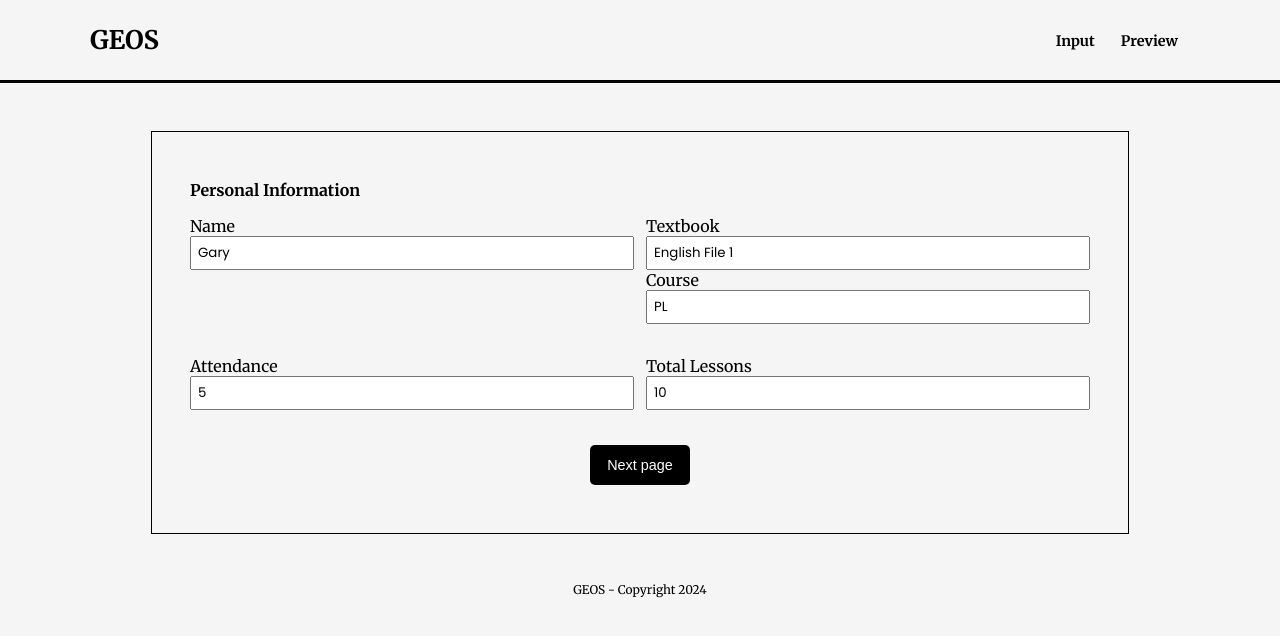
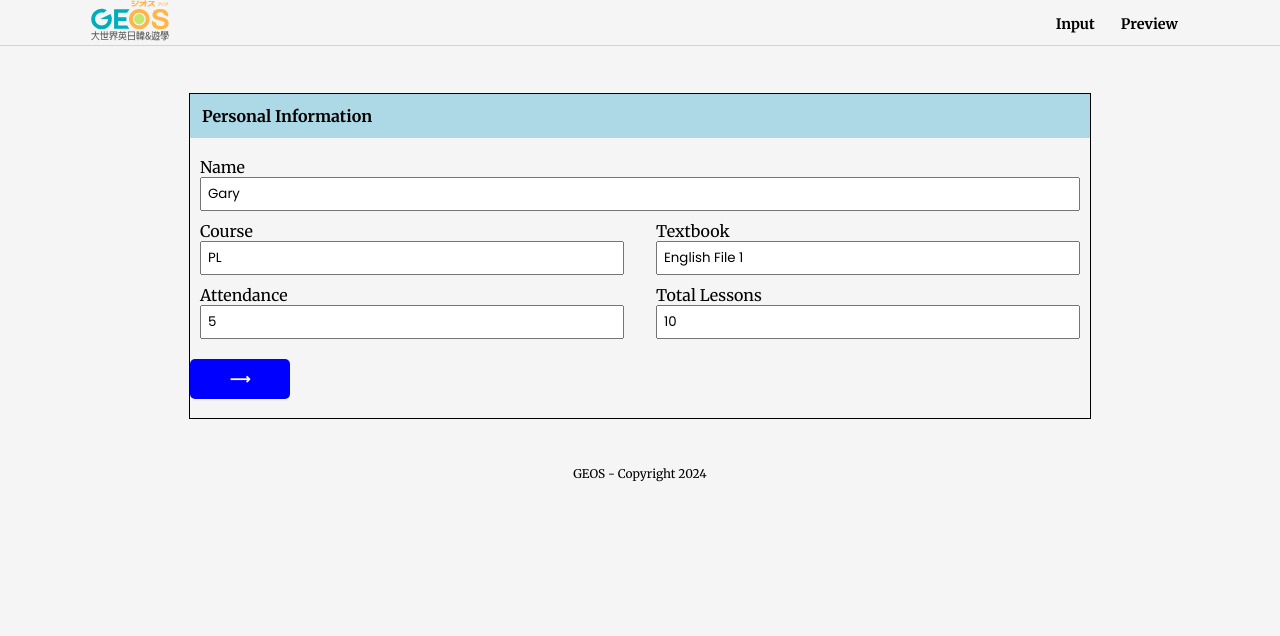
Before and after one commit to xsymmetry9/geos, a React app: page / in a window 1280 px wide. Shown: the top 636 px of the page. Built offline with nearby package versions, Linux system fonts and the light colour scheme.

Commit message:
Added styling in form

```diff
--- a/src/components/Comment.jsx
+++ b/src/components/Comment.jsx
@@ -4,7 +4,7 @@ const InputComment = ({props, handleData}) =>{
 
     return(
         <>
-            <h3>Comments</h3>
+            <h2 className='form-title'>Comments</h2>
             <div className='input-container'>
                 <textarea
                     name="comment"
--- a/src/components/PersonalInformation.jsx
+++ b/src/components/PersonalInformation.jsx
@@ -3,9 +3,9 @@ import React from 'react';
 const PersonalInformation = ({props, handleData}) =>{
     return(
         <>
-                <h2>Personal Information</h2>
+                <h2 className='form-title'>Personal Information</h2>
                 <div className='d-grid'>
-                    <div className="row">
+                    <div className='row'>
                         <div className='input-container'>
                             <label><span>Name</span>
                                 <input
@@ -19,6 +19,20 @@ const PersonalInformation = ({props, handleData}) =>{
                                 </input>
                             </label>
                         </div>
+                    </div>
+
+                    <div className="row double-columns">
+                        <div className='input-container'>
+                            <label><span>Course</span>
+                                <input
+                                    id="course"
+                                    name="course"
+                                    type="text"
+                                    className='form-input'
+                                    value={props.course}
+                                    onChange={handleData}>
+                                </input></label>
+                        </div>
                         <div className="input-container">
                             <label><span>Textbook</span>
                                 <input
@@ -29,18 +43,10 @@ const PersonalInformation = ({props, handleData}) =>{
                                     value={props.textbook}
                                     onChange={handleData}>
                                 </input></label>
-                            <label><span>Course</span>
-                                <input
-                                    id="course"
-                                    name="course"
-                                    type="text"
-                                    className='form-input'
-                                    value={props.course}
-                                    onChange={handleData}>
-                                </input></label>
+
                         </div>
                     </div>
-                    <div className='row'>
+                    <div className='row double-columns'>
                             <div className='input-container'>
                                     <label><span>Attendance</span>
                                     <input
--- a/src/components/StudentLevel.jsx
+++ b/src/components/StudentLevel.jsx
@@ -42,14 +42,26 @@ const StudentLevel = ({props, handle}) =>{
             </>
         )
     }
+    //Tab menu (future function with a dropdown)
+    const Tabs = () =>{
+        const arr = ["vocabulary", "grammar", "pronunciation", "listening", "conversation"];
+        return(
+            <div className='tab-level'>
+                <div className='tab-container'>
+                    {arr.map((item) => <span>{item}</span>)}
+                    <button className='dropdown-menu'></button>
+                </div>
+            </div>
+
+        )
+    }
 
     const Plot = (item) =>{
         console.log(item);
         const arr = ["initial", "final", "target"];
         return(
             <>
-                <h4 className='text-center'>{item.name}</h4>
-
+                <h2 className='level-title text-center'>{item.name}</h2>
                 <div className='range-input-container'>
                     {arr.map((categoryItem, index) => {
                         return(
@@ -75,16 +87,13 @@ const StudentLevel = ({props, handle}) =>{
         return(
             <>
                 <div className="content-container">
-                    <h3>Student Level</h3>
+                    <h2 className='form-title'>Student Level</h2>
                     {/* <PlotAll {...props}/> */}
                     <PlotOne {...props}/>
                     <div className='level-description-container'>
-                        <div className="level-description-box">
-                            <p>
-                                Has sufficient vocabulary to conduct routine, everyday transaction involving familiar situations and topics.
-                            </p>
-                        </div>
-
+                        <p className='level-text'>
+                            Has sufficient vocabulary to conduct routine, everyday transaction involving familiar situations and topics.
+                        </p>
                     </div>
                     <div className='form-nav-buttons-group'>
                         <button className="levels" onClick={prevTab}>Prev</button>
--- a/src/index.html
+++ b/src/index.html
@@ -10,7 +10,7 @@
     <link rel="preconnect" href="https://fonts.googleapis.com">
     <link rel="preconnect" href="https://fonts.gstatic.com" crossorigin>
     <link href="https://fonts.googleapis.com/css2?family=Merriweather:ital,wght@0,300;0,400;0,700;0,900;1,300;1,400;1,700;1,900&family=Poppins:ital,wght@0,100;0,200;0,300;0,400;0,500;0,600;0,700;0,800;0,900;1,100;1,200;1,300;1,400;1,500;1,600;1,700;1,800;1,900&display=swap" rel="stylesheet">
-    <title>Teacher's Playground</title>
+    <title>Student Progress Report</title>
 </head>
 <body>
     <div id="app"></div>
--- a/src/pages/Form.jsx
+++ b/src/pages/Form.jsx
@@ -36,8 +36,10 @@ const Form = ({data, handleData, handleLevels, handleSubmit}) =>{
 
                 {/* Navigation goes here */}
                 <div className='form-nav-buttons-group'>
-                    <button className={`${page === 0 ? "hidden" : "block"}`} onClick ={prevPage}>Previous</button>
-                    <button onClick={nextPage}>{page < arr.length - 1 ? "Next page" : "Submit"}</button>
+                    <button className={`${page === 0 ? "hidden" : "block"}`} onClick ={prevPage}>&#10229;</button>
+                    <button onClick={nextPage}>
+                        {page < arr.length - 1 ? <span>&#10230;</span>: <span>Preview</span> }
+                    </button>
                 </div>
 
             </div>
--- a/src/pages/Header.jsx
+++ b/src/pages/Header.jsx
@@ -1,4 +1,5 @@
 import "../styles/header.scss";
+import logo from "../images/logo.svg";
 import React from 'react';
 
 const Header = ({navControl}) =>{
@@ -6,7 +7,9 @@ const Header = ({navControl}) =>{
     return(
         <header>
             <div className='header-container'>
-                <div className="header-title">GEOS</div>
+                <div className="header-image">
+                    <a href="https://online.geos.com.tw/zh-TW/home/home" target="_blank"><img className="imgLogo" src={logo} alt="logo"/></a>
+                </div>
                 <ul className='navigation-container'>
                     <li onClick={navControl} className='navigation-lists' id="input"><a>Input</a></li>
                     <li onClick={navControl} className='navigation-lists' id="preview"><a>Preview</a></li>
--- a/src/styles/header.scss
+++ b/src/styles/header.scss
@@ -2,8 +2,7 @@
 
 header{
     color: base.$font-color-dark;
-    background-color: base.$primary-color;
-    border-bottom: 3px solid base.$primary-color-dark;
+    border-bottom: 1px solid lightgray;
 
     .header-container{
         max-width: 1100px;
@@ -12,8 +11,6 @@ header{
         justify-content: space-between;
         align-items: center;
         margin-inline: auto;
-        padding: 1.5rem 0;
-
         ul{
             list-style-type: none;
             display: flex;
@@ -21,16 +18,15 @@ header{
             li{
                 cursor: pointer;
                 a{
-                    font-size: .9rem;
+                    font-size: base.$font-size-1;
                     font-weight: 700;
                     padding: 5px 12px;
                 }
             }
         }
+        .header-image{
+            height: auto;
+            width: 80px;
+        }
     }
-    .header-title{
-        font-size: 1.6rem;
-        font-weight: 700;
-    }
-
 }
--- a/src/styles/style.scss
+++ b/src/styles/style.scss
@@ -33,6 +33,10 @@ button:hover{
 }
 
 .form-container{
+    margin-inline: auto;
+    max-width: 900px;
+    width: 100%;
+    outline: 1px solid black;
 
     textarea{
         font-size: .9rem;
@@ -43,21 +47,25 @@ button:hover{
     button{
         float: right;
     }
-    margin-inline: auto;
-    max-width: 900px;
-    width: 100%;
-    border: 1px solid black;
-    padding: 3rem 2.4rem;
+    .row{
+        display: grid;
 
-    .row{
-        padding: 1rem 0;
-        display: grid;
+    }
+    .double-columns{
         grid-template-columns: 1fr 1fr;
         gap: 12px;
     }
 
+    @media (max-width: 55em)
+    {
+        .double-columns{
+            grid-template-columns: 1fr;
+            gap: inherit;
+        }
+    }
+
     .input-container{
-
+        padding: 0 10px;
         label{
             input{
                 width: 100%;
@@ -66,23 +74,25 @@ button:hover{
             .form-input{
                 padding: 5px 6px;
             }
-
         }
     }
-
 }
-
 .range-input-container{
     display: grid;
     grid-template-columns: 1fr 1fr 1fr;
     gap: 10px;
-    padding: 2rem 0;
-
+    padding: 2rem 12px;
     label{
         text-transform: capitalize;
         input[type="range"]{
             width: 100%;
         }
+    }
+}
+
+@media (max-width: 45em){
+    .range-input-container{
+        grid-template-columns: 1fr;
     }
 }
 .hidden{
@@ -92,10 +102,16 @@ button:hover{
 .form-nav-buttons-group
 {
     display: flex;
-    justify-content: center;
+    justify-content: space-between;
     gap: 10px;
-    padding-top: 1.2rem;
-    width: 100%;
+    padding: 1.2rem 0;
+    button{
+        margin-right: 10px;
+        background-color: blue;
+        color: white;
+        font-weight: 600;
+        font-size: base.$font-size-1;
+    }
 
     .levels{
         color: white;
@@ -111,9 +127,39 @@ button:hover{
 }
 
 .level-description-box{
-    padding: 2rem 0;
+    padding: 2rem 1rem;
+    background-color: white;
 }
 
 .content{
     padding: 3rem 0;
 }
+
+.d-grid{
+    display: grid;
+    gap: 10px;
+    margin-top: 1.2rem;
+}
+
+.form-title{
+    color: black;
+    background-color: lightblue;
+    padding: 12px;
+}
+
+.tab-container{
+    display: flex;
+    justify-content: space-around;
+}
+.level-title{
+    font-size: base.$font-size-2;
+    padding-top: 1.2rem;
+    text-align: center;
+}
+.level-description-container{
+    background-color: white;
+}
+.level-text{
+    font-size: base.$font-size-1;
+    padding: 1.2rem;
+}
```
